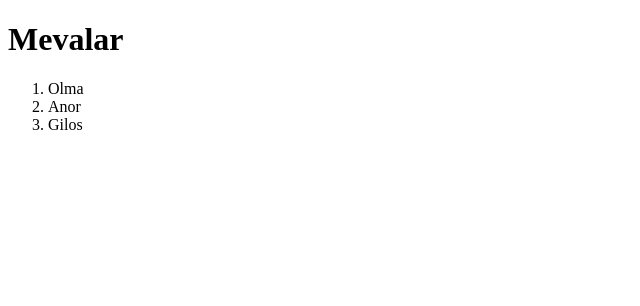
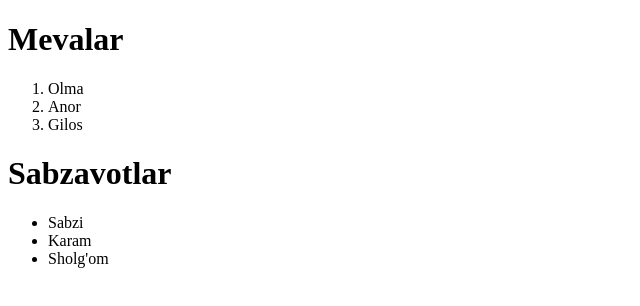
Before and after one commit to AkmalXAN/Great_Coders, a plain HTML site: page index.html in a window 1280 px wide. Shown: the whole page, without its empty margins (0-640 px from the left). Drawn offline with Linux system fonts and the light colour scheme.

Commit message:
Sabzavotlar qo'shildi

```diff
--- a/index.html
+++ b/index.html
@@ -13,5 +13,11 @@
         <li>Anor</li>
         <li>Gilos</li>
     </ol>
+    <h1>Sabzavotlar</h1>
+    <ul>
+        <li>Sabzi</li>
+        <li>Karam</li>
+        <li>Sholg'om</li>
+    </ul>
 </body>
 </html>
```
